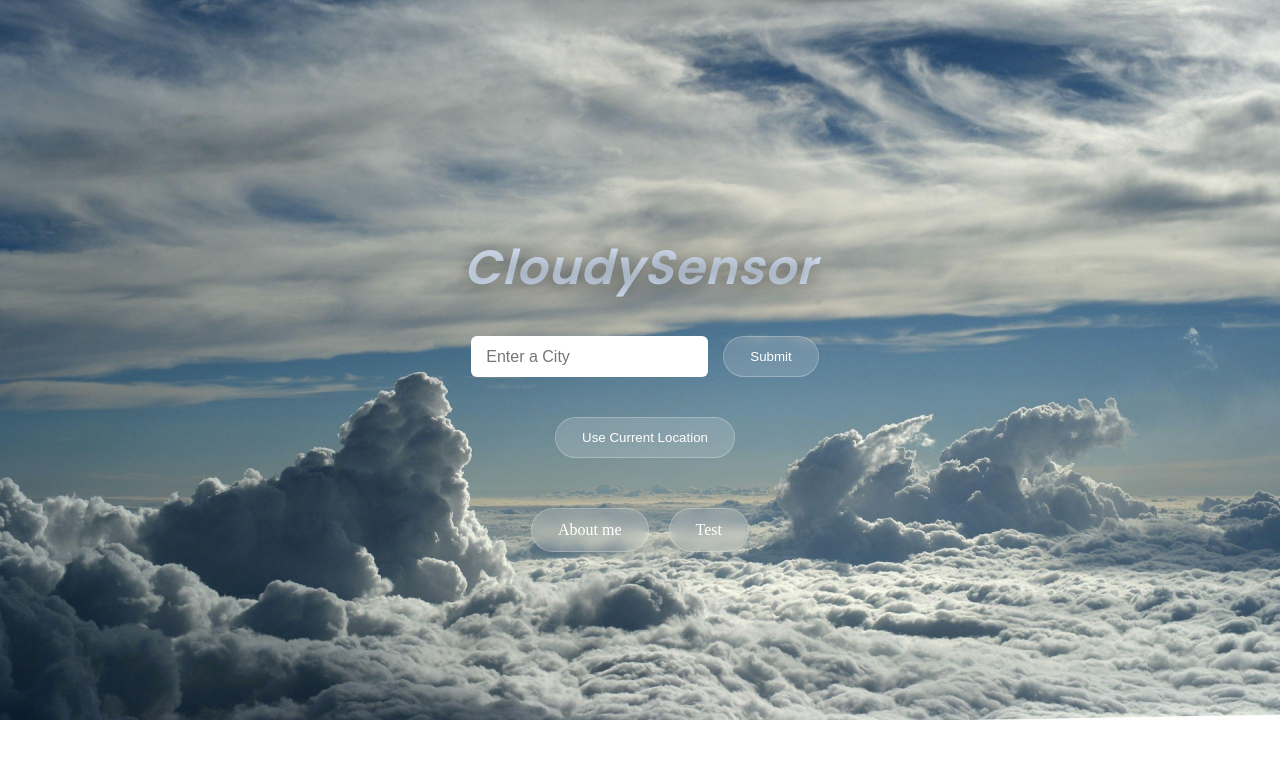
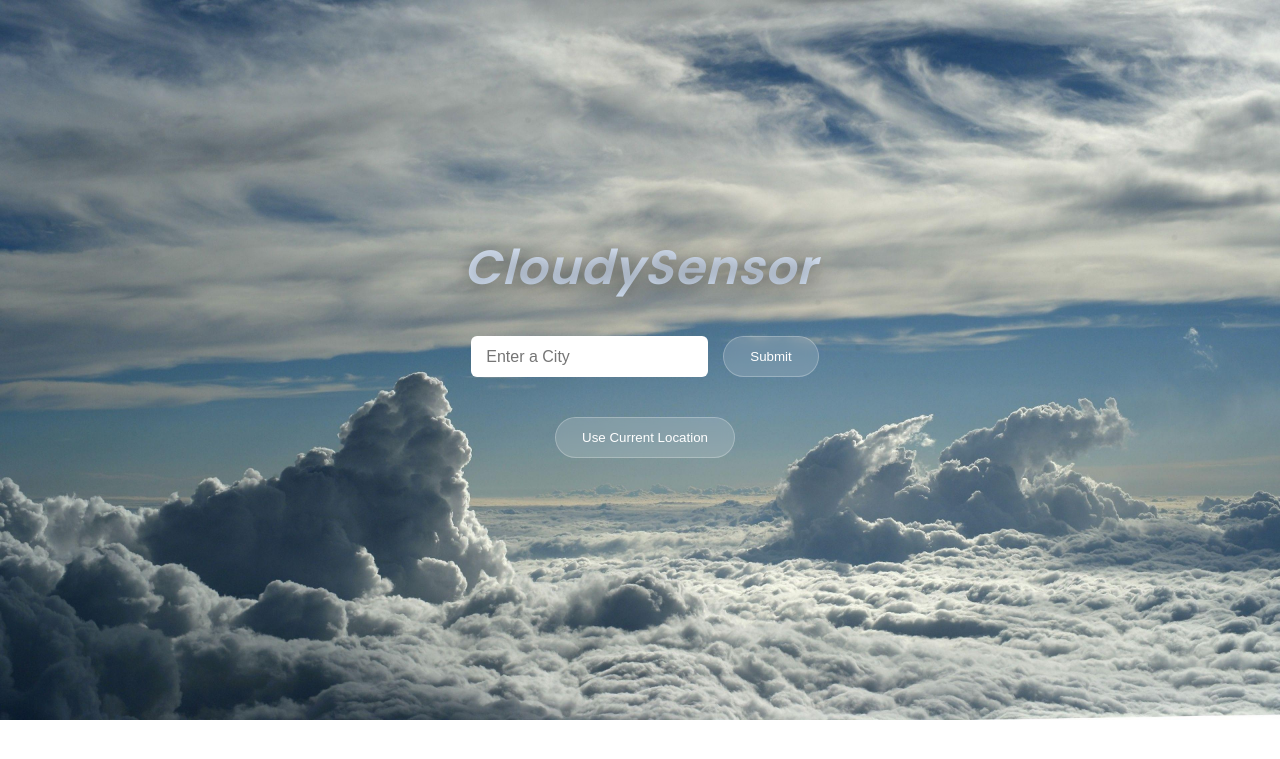
Before and after one commit to Eric-G173/Weather-Website, a Flask app: page / in a window 1280 px wide. Shown: the top 759 px of the page. Run offline with Flask 3, Linux system fonts and the light colour scheme.

Commit message:
- Removed unused nav links

```diff
--- a/templates/index.html
+++ b/templates/index.html
@@ -22,10 +22,6 @@
     <button id="useLocation" class="index-btn" type="button">Use Current Location</button>
 </div>
 
-<nav class = "about-link button-group">
-    <a href ="#" class="index-btn">About me</a>
-    <a href = "#" class="index-btn">Test</a>
-</nav>
 
 {% if error %}
 <p style="color:red;">{{ error }}</p>
```
